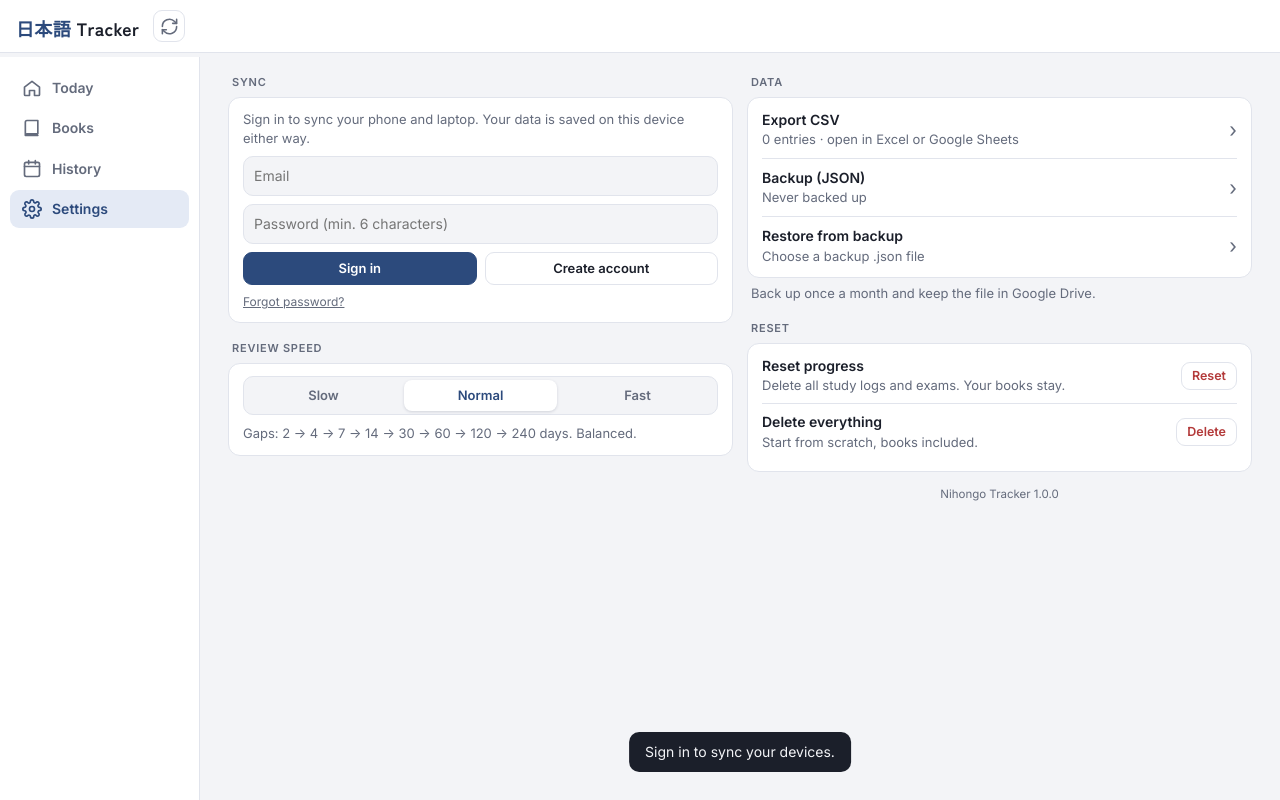
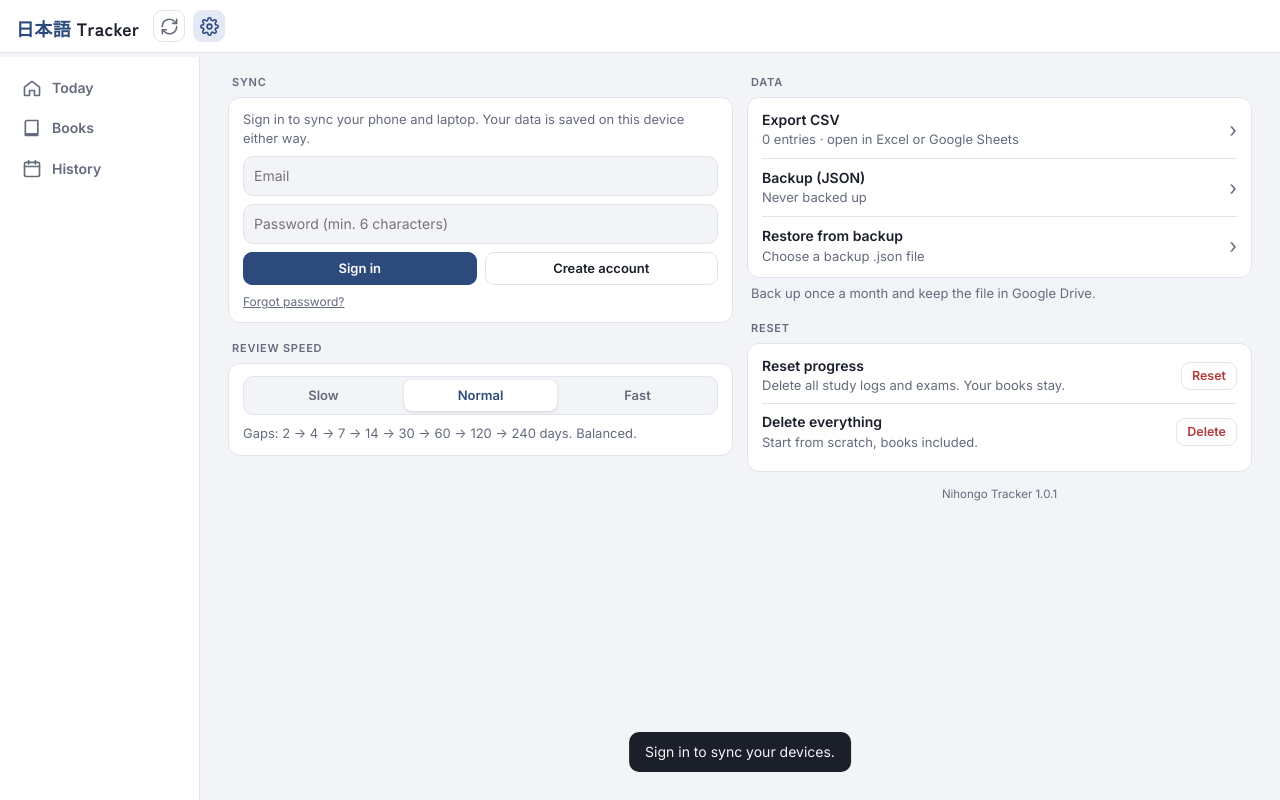
Before and after one commit to falapps001/nihonggotracker, a plain HTML site: page index.html in a window 1280 px wide. Both pictures are taken after a click on the button 169 px from the left and 26 px from the top of the page. Drawn offline with Linux system fonts and the light colour scheme.

Commit message:
Move Settings from the tab bar to a header button next to Sync (v1.0.1)
Co-Authored-By: Claude Opus 5.5 <noreply@anthropic.com>
Claude-Session: https://claude.ai/code/session_01Brz5MivMrZo44tW17XB3Q1

```diff
--- a/app.js
+++ b/app.js
@@ -1,6 +1,6 @@
 import * as Sync from './sync.js';
 
-const VERSION = '1.0.0';
+const VERSION = '1.0.1';
 
 /* ---------- utils ---------- */
 const LEVELS = ['N5', 'N4', 'N3', 'N2', 'N1'];
@@ -332,7 +332,7 @@ function render() {
   const lv = document.getElementById('levels');
   lv.innerHTML = LEVELS.map(L => `<button class="chip" data-level="${L}" aria-pressed="${ui.level === L}">${L}</button>`).join('');
   lv.hidden = ui.tab === 'settings';
-  document.querySelectorAll('#tabs button').forEach(b => b.setAttribute('aria-current', b.dataset.tab === ui.tab ? 'page' : 'false'));
+  document.querySelectorAll('#tabs button, header [data-tab]').forEach(b => b.setAttribute('aria-current', b.dataset.tab === ui.tab ? 'page' : 'false'));
   const v = document.getElementById('view');
   const keepAuth = ui.tab === 'settings' && document.getElementById('a-email') ? [document.getElementById('a-email').value, document.getElementById('a-pw').value] : null;
   v.innerHTML = { today: viewToday, materi: viewMateri, riwayat: viewRiwayat, settings: viewSettings }[ui.tab]();
--- a/index.html
+++ b/index.html
@@ -22,7 +22,10 @@
   <header class="top gutter">
     <div class="col">
       <div class="brand"><h1><span>日本語</span> Tracker</h1>
-        <button class="iconbtn" data-sync aria-label="Sync now" title="Sync now"><svg viewBox="0 0 24 24" fill="none" stroke="currentColor" stroke-width="2" stroke-linecap="round" stroke-linejoin="round"><path d="M21 12a9 9 0 0 1-15.5 6.3L3 16"/><path d="M3 21v-5h5"/><path d="M3 12a9 9 0 0 1 15.5-6.3L21 8"/><path d="M21 3v5h-5"/></svg></button>
+        <div class="hbtns">
+          <button class="iconbtn" data-sync aria-label="Sync now" title="Sync now"><svg viewBox="0 0 24 24" fill="none" stroke="currentColor" stroke-width="2" stroke-linecap="round" stroke-linejoin="round"><path d="M21 12a9 9 0 0 1-15.5 6.3L3 16"/><path d="M3 21v-5h5"/><path d="M3 12a9 9 0 0 1 15.5-6.3L21 8"/><path d="M21 3v5h-5"/></svg></button>
+          <button class="iconbtn" data-tab="settings" aria-label="Settings" title="Settings"><svg viewBox="0 0 24 24" fill="none" stroke="currentColor" stroke-width="2" stroke-linecap="round" stroke-linejoin="round"><circle cx="12" cy="12" r="3"/><path d="M19.4 15a1.7 1.7 0 0 0 .3 1.8l.1.1a2 2 0 1 1-2.8 2.8l-.1-.1a1.7 1.7 0 0 0-1.8-.3 1.7 1.7 0 0 0-1 1.5V21a2 2 0 1 1-4 0v-.1a1.7 1.7 0 0 0-1.1-1.5 1.7 1.7 0 0 0-1.8.3l-.1.1a2 2 0 1 1-2.8-2.8l.1-.1a1.7 1.7 0 0 0 .3-1.8 1.7 1.7 0 0 0-1.5-1H3a2 2 0 1 1 0-4h.1a1.7 1.7 0 0 0 1.5-1.1 1.7 1.7 0 0 0-.3-1.8l-.1-.1a2 2 0 1 1 2.8-2.8l.1.1a1.7 1.7 0 0 0 1.8.3H9a1.7 1.7 0 0 0 1-1.5V3a2 2 0 1 1 4 0v.1a1.7 1.7 0 0 0 1 1.5 1.7 1.7 0 0 0 1.8-.3l.1-.1a2 2 0 1 1 2.8 2.8l-.1.1a1.7 1.7 0 0 0-.3 1.8V9a1.7 1.7 0 0 0 1.5 1H21a2 2 0 1 1 0 4h-.1a1.7 1.7 0 0 0-1.5 1z"/></svg></button>
+        </div>
       </div>
       <div class="levels" id="levels"></div>
     </div>
@@ -33,7 +36,6 @@
       <button data-tab="today"><svg viewBox="0 0 24 24" fill="none" stroke="currentColor" stroke-width="2" stroke-linecap="round" stroke-linejoin="round"><path d="M3 11l9-7 9 7v9a1 1 0 0 1-1 1h-5v-6H9v6H4a1 1 0 0 1-1-1z"/></svg>Today</button>
       <button data-tab="materi"><svg viewBox="0 0 24 24" fill="none" stroke="currentColor" stroke-width="2" stroke-linecap="round" stroke-linejoin="round"><path d="M4 19V5a2 2 0 0 1 2-2h13v16H6a2 2 0 0 0-2 2zm0 0a2 2 0 0 0 2 2h13"/></svg>Books</button>
       <button data-tab="riwayat"><svg viewBox="0 0 24 24" fill="none" stroke="currentColor" stroke-width="2" stroke-linecap="round" stroke-linejoin="round"><rect x="3" y="4" width="18" height="17" rx="2"/><path d="M3 9h18M8 2v4M16 2v4"/></svg>History</button>
-      <button data-tab="settings"><svg viewBox="0 0 24 24" fill="none" stroke="currentColor" stroke-width="2" stroke-linecap="round" stroke-linejoin="round"><circle cx="12" cy="12" r="3"/><path d="M19.4 15a1.7 1.7 0 0 0 .3 1.8l.1.1a2 2 0 1 1-2.8 2.8l-.1-.1a1.7 1.7 0 0 0-1.8-.3 1.7 1.7 0 0 0-1 1.5V21a2 2 0 1 1-4 0v-.1a1.7 1.7 0 0 0-1.1-1.5 1.7 1.7 0 0 0-1.8.3l-.1.1a2 2 0 1 1-2.8-2.8l.1-.1a1.7 1.7 0 0 0 .3-1.8 1.7 1.7 0 0 0-1.5-1H3a2 2 0 1 1 0-4h.1a1.7 1.7 0 0 0 1.5-1.1 1.7 1.7 0 0 0-.3-1.8l-.1-.1a2 2 0 1 1 2.8-2.8l.1.1a1.7 1.7 0 0 0 1.8.3H9a1.7 1.7 0 0 0 1-1.5V3a2 2 0 1 1 4 0v.1a1.7 1.7 0 0 0 1 1.5 1.7 1.7 0 0 0 1.8-.3l.1-.1a2 2 0 1 1 2.8 2.8l-.1.1a1.7 1.7 0 0 0-.3 1.8V9a1.7 1.7 0 0 0 1.5 1H21a2 2 0 1 1 0 4h-.1a1.7 1.7 0 0 0-1.5 1z"/></svg>Settings</button>
     </div>
   </nav>
   <div id="modal"></div>
--- a/styles.css
+++ b/styles.css
@@ -134,7 +134,7 @@ main.col { display: flex; flex-direction: column; gap: 14px; padding-block: 16px
 
 .fab { position: fixed; right: max(16px, env(safe-area-inset-right, 0px)); bottom: calc(76px + env(safe-area-inset-bottom, 0px)); z-index: 6; background: var(--accent); color: var(--accent-ink); border: 0; border-radius: 99px; padding: 13px 20px; font-weight: 700; box-shadow: 0 6px 20px rgba(20, 30, 60, .25); }
 .tabs { position: fixed; left: 0; right: 0; bottom: 0; z-index: 6; background: var(--surface); border-top: 1px solid var(--line); padding-bottom: env(safe-area-inset-bottom, 0px); }
-.tabs .col { display: grid; grid-template-columns: repeat(4, 1fr); }
+.tabs .col { display: grid; grid-template-columns: repeat(3, 1fr); }
 .tabs button { background: none; border: 0; padding: 9px 4px 10px; display: flex; flex-direction: column; align-items: center; gap: 3px; font-size: 11px; font-weight: 600; color: var(--muted); }
 .tabs button svg { width: 22px; height: 22px; }
 .tabs button[aria-current="page"] { color: var(--accent); }
@@ -223,7 +223,7 @@ main.col { gap: 10px; padding-block: 12px 110px; }
 .scores button b { font-size: 15px; }
 .preview { font-size: 13px; padding: 8px 10px; }
 .hm-days, .hm-months { font-size: 9.5px; }
-.tabs .col { grid-template-columns: repeat(4, 1fr); }
+.tabs .col { grid-template-columns: repeat(3, 1fr); }
 .paces { display: flex; flex-direction: column; border-top: 1px solid var(--line); }
 .pace { display: grid; grid-template-columns: 1fr auto; gap: 1px 8px; align-items: center; padding: 7px 0; border-bottom: 1px solid var(--line); }
 .pace:last-child { border-bottom: 0; padding-bottom: 0; }
@@ -348,3 +348,7 @@ body { margin: 0; }
 .devrow .grow { flex: 1; min-width: 0; }
 .ver { text-align: center; font-size: 11.5px; color: var(--muted); padding: 4px 0 8px; }
 @media (max-width: 959px) { .auth input { font-size: 16px; } }
+
+/* tombol Sync & Settings di header */
+.hbtns { display: flex; gap: 8px; align-items: center; }
+.iconbtn[aria-current="page"] { background: var(--accent-soft); color: var(--accent); border-color: var(--accent-soft); }
--- a/sw.js
+++ b/sw.js
@@ -1,5 +1,5 @@
 // Service worker: aplikasi tetap bisa dibuka tanpa internet.
-const CACHE = 'nt-v1.0.0';
+const CACHE = 'nt-v1.0.1';
 const SHELL = ['./', 'index.html', 'styles.css', 'app.js', 'sync.js', 'firebase-config.js', 'manifest.webmanifest', 'icons/icon.svg', 'icons/icon-192.png', 'icons/icon-512.png', 'icons/apple-touch-icon.png'];
 
 self.addEventListener('install', e => { e.waitUntil(caches.open(CACHE).then(c => c.addAll(SHELL)).then(() => self.skipWaiting())); });
```
